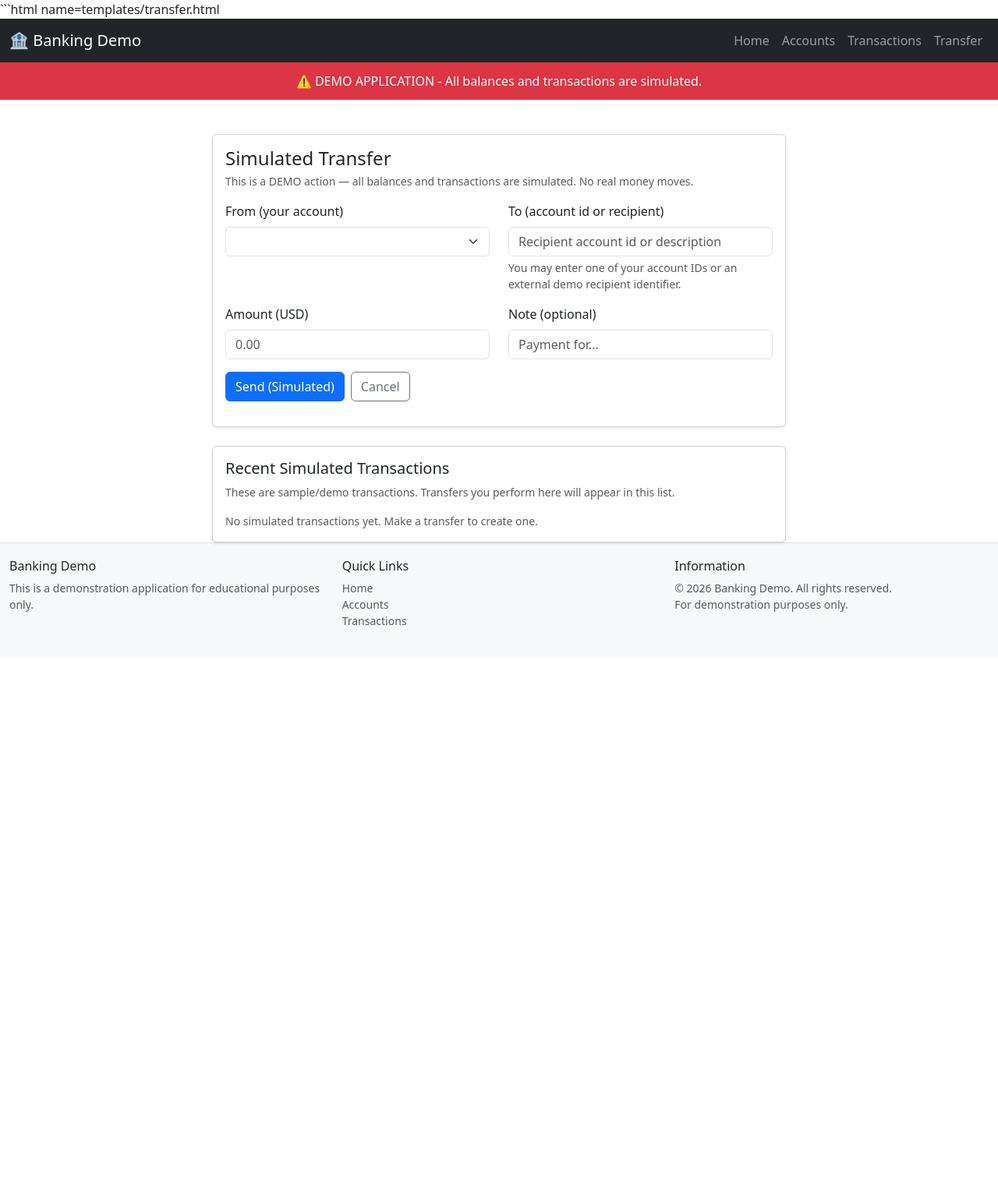
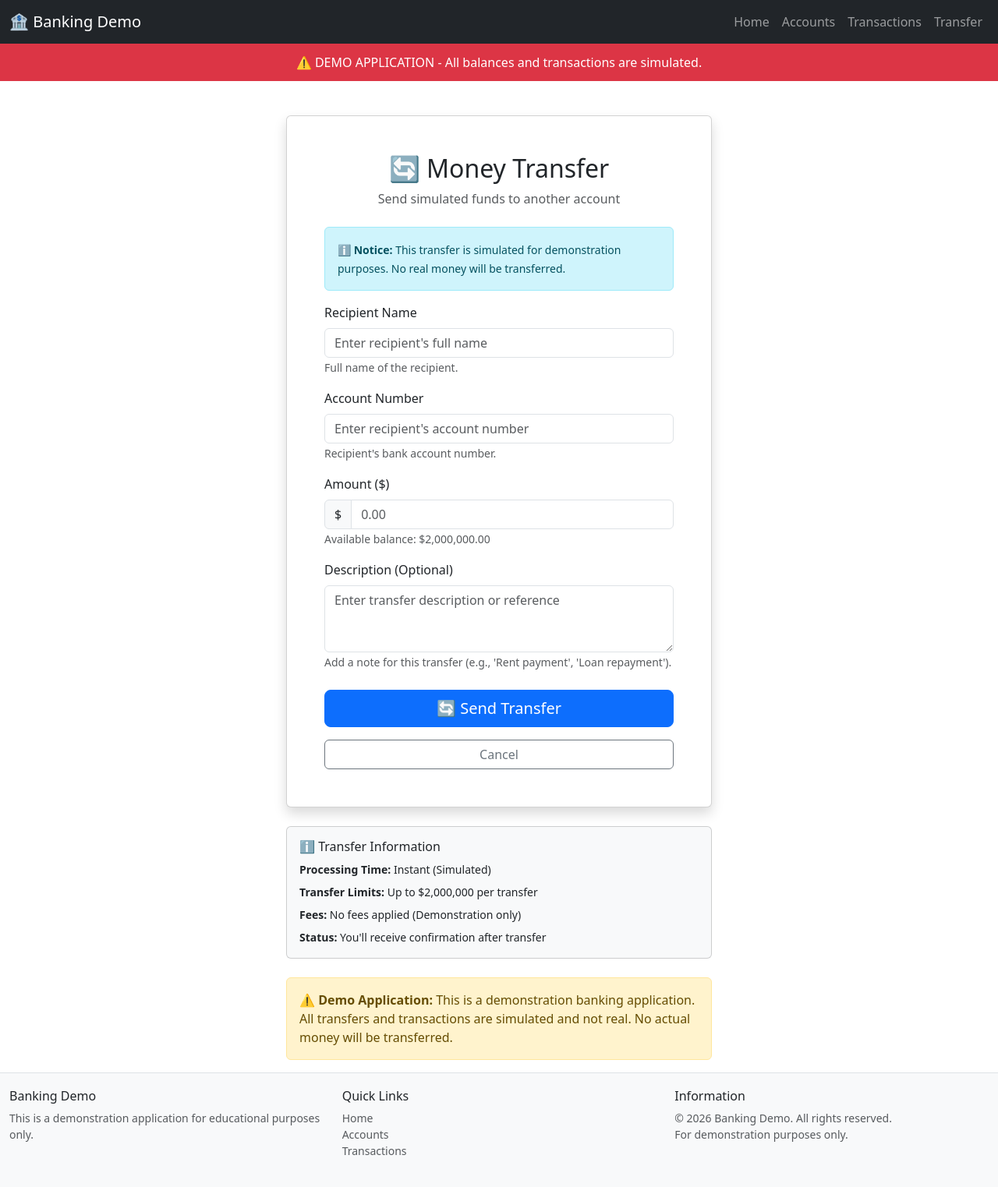
Before and after one commit to porpilastborn0147-afk/porpilastborn0147-afk, a Flask app: template templates/transfer.html in a window 1280 px wide. Shown: the whole page at 78% size. Before the commit the page ends 802 px from the top, so only its background shows below. Run offline with Flask 3, Linux system fonts and the light colour scheme; the template is opened without the code that fills it, so the values that code supplies are empty.

Commit message:
Update transfer.html

````diff
--- a/templates/transfer.html
+++ b/templates/transfer.html
@@ -1,93 +1,135 @@
-```html name=templates/transfer.html
 {% extends "base.html" %}
 
-{% block title %}Transfer Funds - Demo Bank{% endblock %}
+{% block title %}Transfer - Flask Banking Demo{% endblock %}
 
 {% block content %}
-<div class="row justify-content-center">
-  <div class="col-md-8">
-    <div class="card shadow-sm mb-4">
-      <div class="card-body">
-        <h4 class="card-title mb-1">Simulated Transfer</h4>
-        <p class="text-muted small mb-3">This is a DEMO action — all balances and transactions are simulated. No real money moves.</p>
-
-        <form method="post" action="{{ url_for('transfer') }}" novalidate>
 <div class="row">
-            <div class="col-md-6 mb-3">
-              <label for="from_account" class="form-label">From (your account)</label>
-              <select id="from_account" name="from_account" class="form-select" required>
-                {% if accounts %}
-                  {% for acc in accounts %}
-                    <option value="{{ acc.id }}">{{ acc.name }} — {% if format_currency is defined %}{{ format_currency(acc.balance) }}{% else %}${{ '%.2f'|format(acc.balance) }}{% endif %}</option>
-                  {% endfor %}
-                {% else %}
-                  <option disabled>No accounts available</option>
-                {% endif %}
-              </select>
+    <div class="col-lg-6 col-md-8 mx-auto">
+        <div class="card shadow">
+            <div class="card-body p-5">
+                <!-- Header -->
+                <div class="text-center mb-4">
+                    <h2 class="card-title mb-2">🔄 Money Transfer</h2>
+                    <p class="text-muted">Send simulated funds to another account</p>
                 </div>
 
-            <div class="col-md-6 mb-3">
-              <label for="to_account" class="form-label">To (account id or recipient)</label>
-              <input id="to_account" name="to_account" type="text" class="form-control" placeholder="Recipient account id or description" required>
-              <div class="form-text small text-muted">You may enter one of your account IDs or an external demo recipient identifier.</div>
-            </div>
+                <!-- Simulation Notice -->
+                <div class="alert alert-info" role="alert">
+                    <small>
+                        <strong>ℹ️ Notice:</strong> This transfer is simulated for demonstration purposes.
+                        No real money will be transferred.
+                    </small>
                 </div>
 
-          <div class="row">
-            <div class="col-md-6 mb-3">
-              <label for="amount" class="form-label">Amount (USD)</label>
-              <input id="amount" name="amount" type="number" class="form-control" step="0.01" min="0.01" placeholder="0.00" required>
-            </div>
-            <div class="col-md-6 mb-3">
-              <label for="note" class="form-label">Note (optional)</label>
-              <input id="note" name="note" type="text" class="form-control" placeholder="Payment for...">
-            </div>
+                <!-- Transfer Form -->
+                <form method="POST" action="/transfer" novalidate>
+                    <!-- Recipient Name Field -->
+                    <div class="mb-3">
+                        <label for="recipient_name" class="form-label">Recipient Name</label>
+                        <input
+                            type="text"
+                            class="form-control"
+                            id="recipient_name"
+                            name="recipient_name"
+                            placeholder="Enter recipient's full name"
+                            required
+                        >
+                        <small class="form-text text-muted">Full name of the recipient.</small>
                     </div>
 
-          <div class="d-flex gap-2">
-            <button type="submit" class="btn btn-primary">Send (Simulated)</button>
-            <a href="{{ url_for('dashboard') }}" class="btn btn-outline-secondary">Cancel</a>
+                    <!-- Account Number Field -->
+                    <div class="mb-3">
+                        <label for="account_number" class="form-label">Account Number</label>
+                        <input
+                            type="text"
+                            class="form-control"
+                            id="account_number"
+                            name="account_number"
+                            placeholder="Enter recipient's account number"
+                            pattern="[0-9]+"
+                            maxlength="20"
+                            required
+                        >
+                        <small class="form-text text-muted">Recipient's bank account number.</small>
+                    </div>
+
+                    <!-- Amount Field -->
+                    <div class="mb-3">
+                        <label for="amount" class="form-label">Amount ($)</label>
+                        <div class="input-group">
+                            <span class="input-group-text">$</span>
+                            <input
+                                type="number"
+                                class="form-control"
+                                id="amount"
+                                name="amount"
+                                placeholder="0.00"
+                                step="0.01"
+                                min="0.01"
+                                max="2000000"
+                                required
+                            >
+                        </div>
+                        <small class="form-text text-muted">Available balance: $2,000,000.00</small>
+                    </div>
+
+                    <!-- Description Field -->
+                    <div class="mb-4">
+                        <label for="description" class="form-label">Description (Optional)</label>
+                        <textarea
+                            class="form-control"
+                            id="description"
+                            name="description"
+                            rows="3"
+                            placeholder="Enter transfer description or reference"
+                            maxlength="500"
+                        ></textarea>
+                        <small class="form-text text-muted">Add a note for this transfer (e.g., 'Rent payment', 'Loan repayment').</small>
+                    </div>
+
+                    <!-- Transfer Button -->
+                    <div class="d-grid mb-3">
+                        <button type="submit" class="btn btn-primary btn-lg">
+                            🔄 Send Transfer
+                        </button>
+                    </div>
+
+                    <!-- Cancel Button -->
+                    <div class="d-grid">
+                        <a href="/dashboard" class="btn btn-outline-secondary">
+                            Cancel
+                        </a>
                     </div>
                 </form>
             </div>
         </div>
 
-    <div class="card shadow-sm">
+        <!-- Information Card -->
+        <div class="card mt-4 bg-light">
             <div class="card-body">
-        <h5 class="card-title mb-2">Recent Simulated Transactions</h5>
-        <p class="small text-muted mb-3">These are sample/demo transactions. Transfers you perform here will appear in this list.</p>
+                <h6 class="card-title">ℹ️ Transfer Information</h6>
+                <ul class="list-unstyled small mb-0">
+                    <li class="mb-2">
+                        <strong>Processing Time:</strong> Instant (Simulated)
+                    </li>
+                    <li class="mb-2">
+                        <strong>Transfer Limits:</strong> Up to $2,000,000 per transfer
+                    </li>
+                    <li class="mb-2">
+                        <strong>Fees:</strong> No fees applied (Demonstration only)
+                    </li>
+                    <li>
+                        <strong>Status:</strong> You'll receive confirmation after transfer
+                    </li>
+                </ul>
+            </div>
+        </div>
 
-        {% if transactions %}
-          <div class="table-responsive">
-            <table class="table table-sm table-hover">
-              <thead>
-                <tr>
-                  <th>Date</th>
-                  <th>Account</th>
-                  <th>Description</th>
-                  <th class="text-end">Amount</th>
-                </tr>
-              </thead>
-              <tbody>
-                {% for t in transactions %}
-                  <tr>
-                    <td class="text-nowrap">{{ t.timestamp.strftime("%Y-%m-%d %H:%M:%S") if t.timestamp else '-' }}</td>
-                    <td>
-                      {% if t.account %}{{ t.account.name }} <br><small class="text-muted">ID: {{ t.account.id }}</small>{% else %}Account {{ t.account_id }}{% endif %}
-                    </td>
-                    <td>{{ t.description or t.type }}{% if t.other_account %}<br><small class="text-muted">Other: {{ t.other_account }}</small>{% endif %}</td>
-                    <td class="text-end">{% if format_currency is defined %}{{ format_currency(t.amount) }}{% else %}${{ '%.2f'|format(t.amount) }}{% endif %}</td>
-                  </tr>
-                {% endfor %}
-              </tbody>
-            </table>
-          </div>
-        {% else %}
-          <p class="small text-muted mb-0">No simulated transactions yet. Make a transfer to create one.</p>
-        {% endif %}
-      </div>
+        <!-- Demo Warning -->
+        <div class="alert alert-warning mt-4" role="alert">
+            <strong>⚠️ Demo Application:</strong> This is a demonstration banking application.
+            All transfers and transactions are simulated and not real. No actual money will be transferred.
         </div>
     </div>
 </div>
 {% endblock %}
-```
````
Lines whose indentation alone changed are shown as unchanged.
